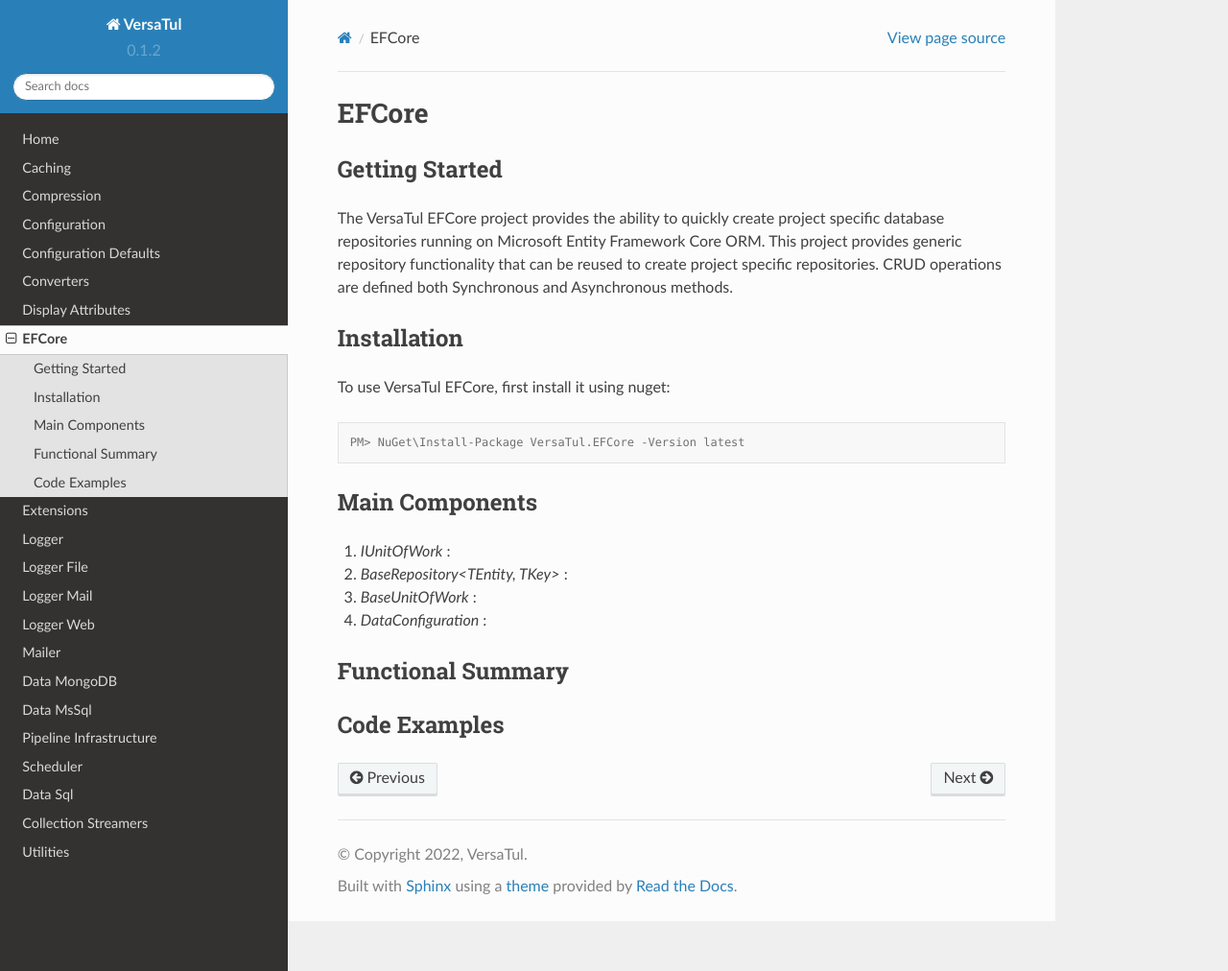
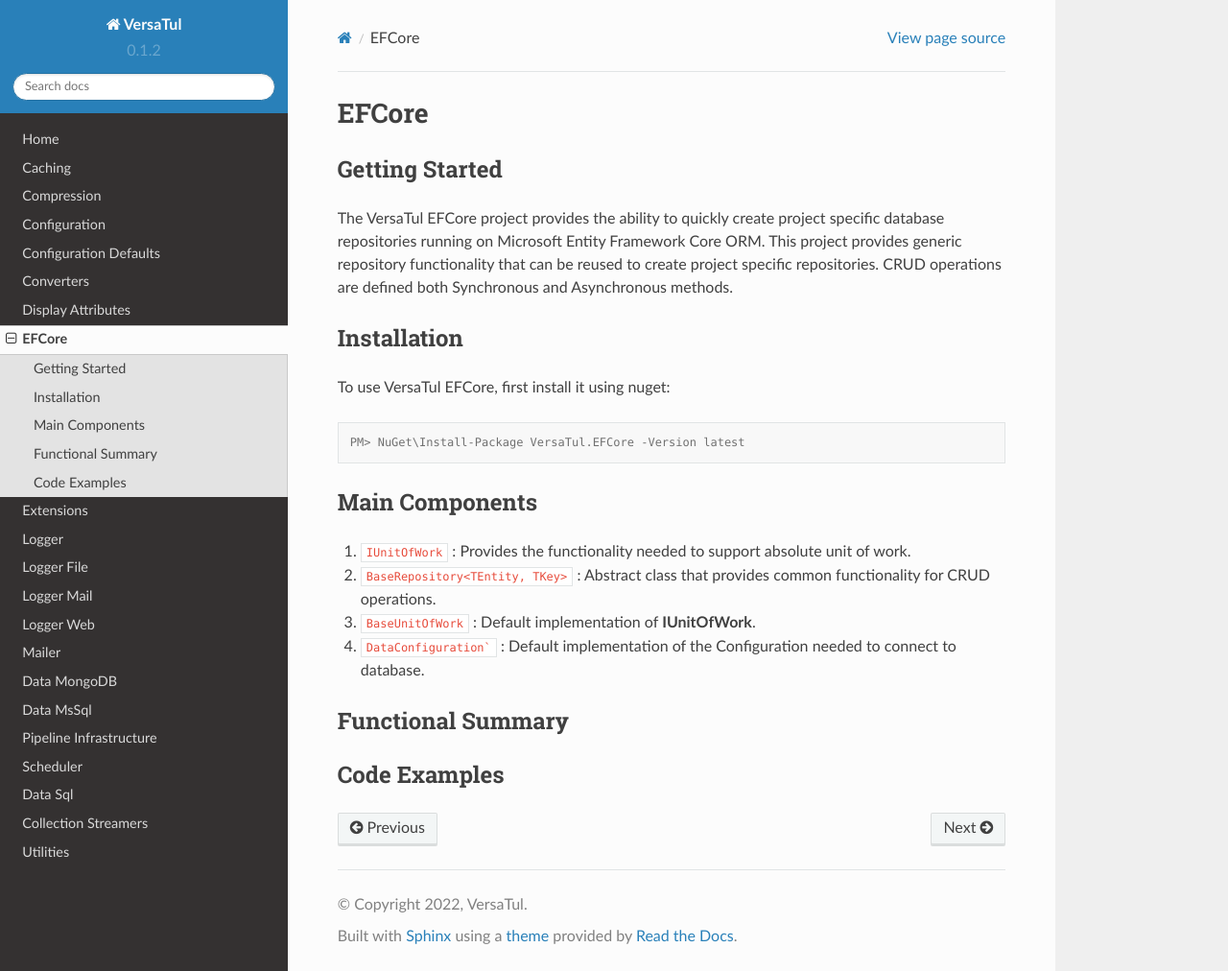
Before and after one commit to BjornWilliams/DocsVersaTul, a Sphinx documentation site: the page built from docs/source/efcore.rst, in a window 1280 px wide and 1012 px high. Shown: the whole window at 96% size. Built offline with Sphinx 7.4.7 and the Read the Docs theme 2.0.0, drawn with Linux system fonts in a browser that asks for light colours.

Commit message:
Update efcore.rst
Update notes and text

````diff
--- a/docs/source/efcore.rst
+++ b/docs/source/efcore.rst
@@ -18,10 +18,10 @@
 
 Main Components
 ----------------
-#. `IUnitOfWork` :
-#. `BaseRepository<TEntity, TKey>` :
-#. `BaseUnitOfWork` :
-#. `DataConfiguration` :
+#. ``IUnitOfWork`` : Provides the functionality needed to support absolute unit of work.
+#. ``BaseRepository<TEntity, TKey>`` : Abstract class that provides common functionality for CRUD operations.
+#. ``BaseUnitOfWork`` : Default implementation of **IUnitOfWork**.
+#. ``DataConfiguration``` : Default implementation of the Configuration needed to connect to database.
 
 
 Functional Summary
````
